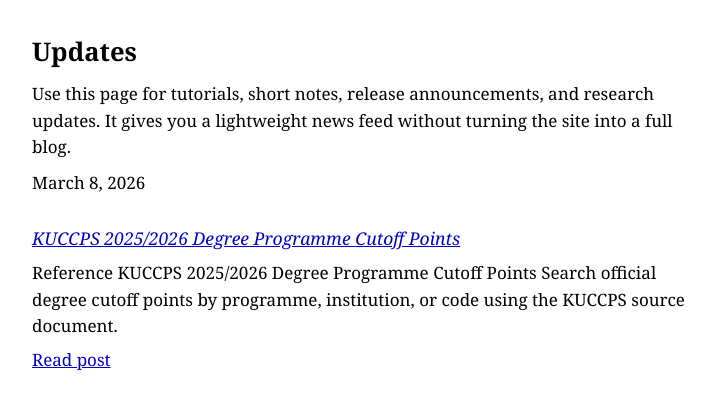
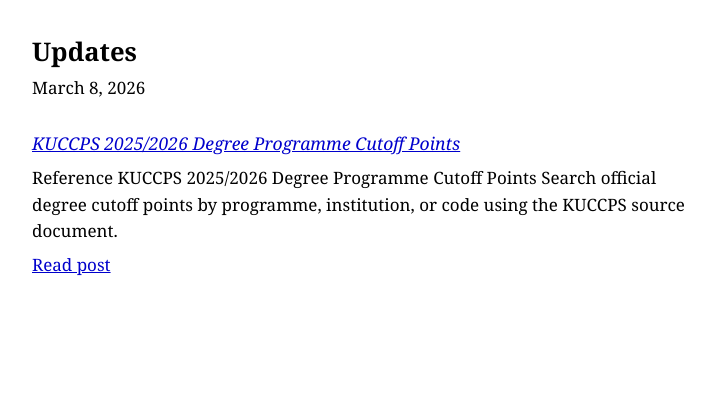
Before and after one commit to Ongevic/research, a Jekyll site: the page built from src/news.md, in a window 1280 px wide. Shown: the top 410 px of the page, without its empty margins (268-983 px from the left). Built offline with Jekyll 4.4.1, drawn with Linux system fonts in a browser that asks for light colours.

Commit message:
Remove intro paragraph from news.md
Removed introductory paragraph from news page.

```diff
--- a/src/news.md
+++ b/src/news.md
@@ -3,10 +3,6 @@ layout: page
 title: Updates
 permalink: /news/
 ---
-
-<div class="page-intro">
-  <p>Use this page for tutorials, short notes, release announcements, and research updates. It gives you a lightweight news feed without turning the site into a full blog.</p>
-</div>
 
 <div class="news-list">
   {% for post in site.news %}
```
